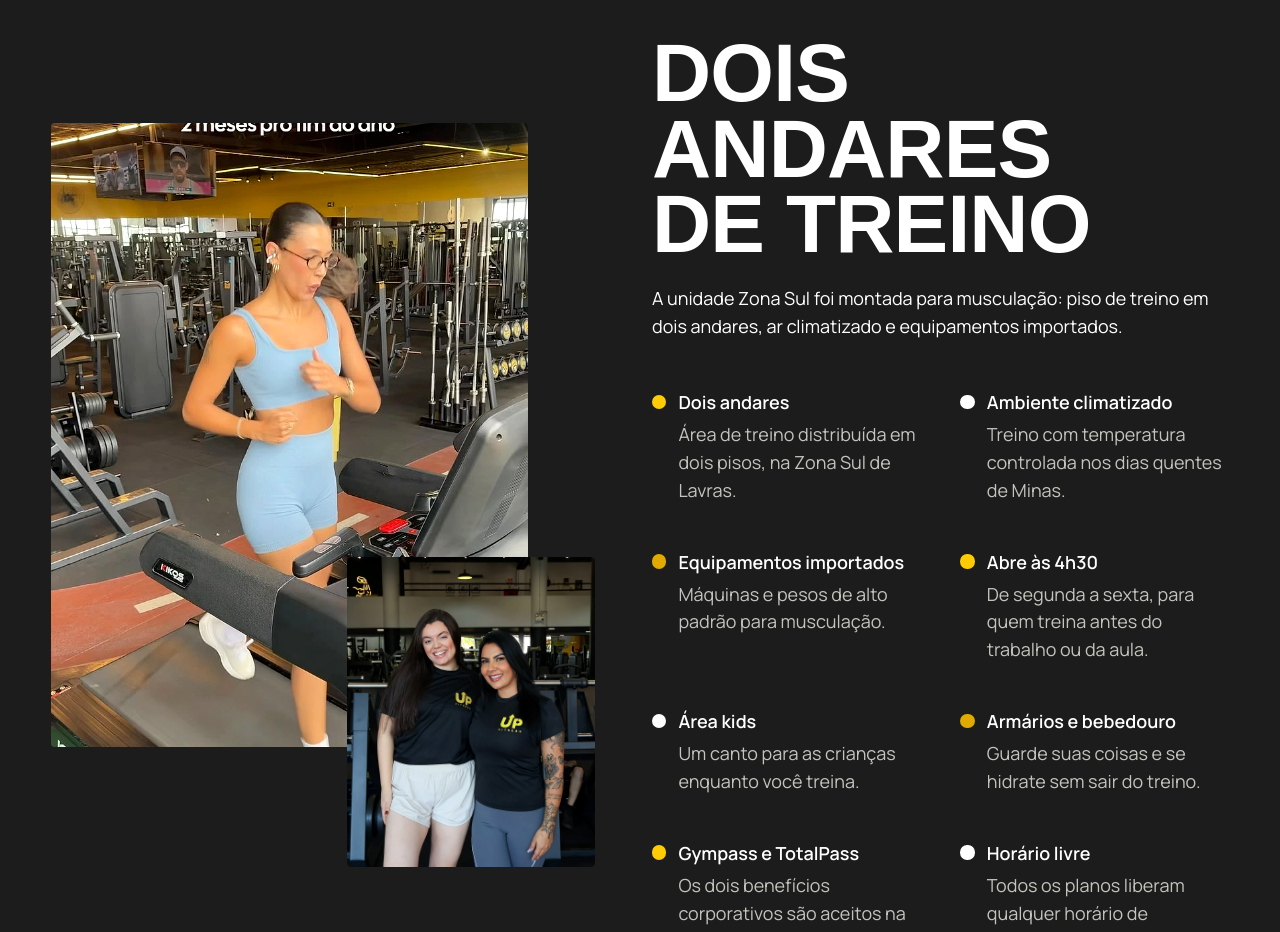
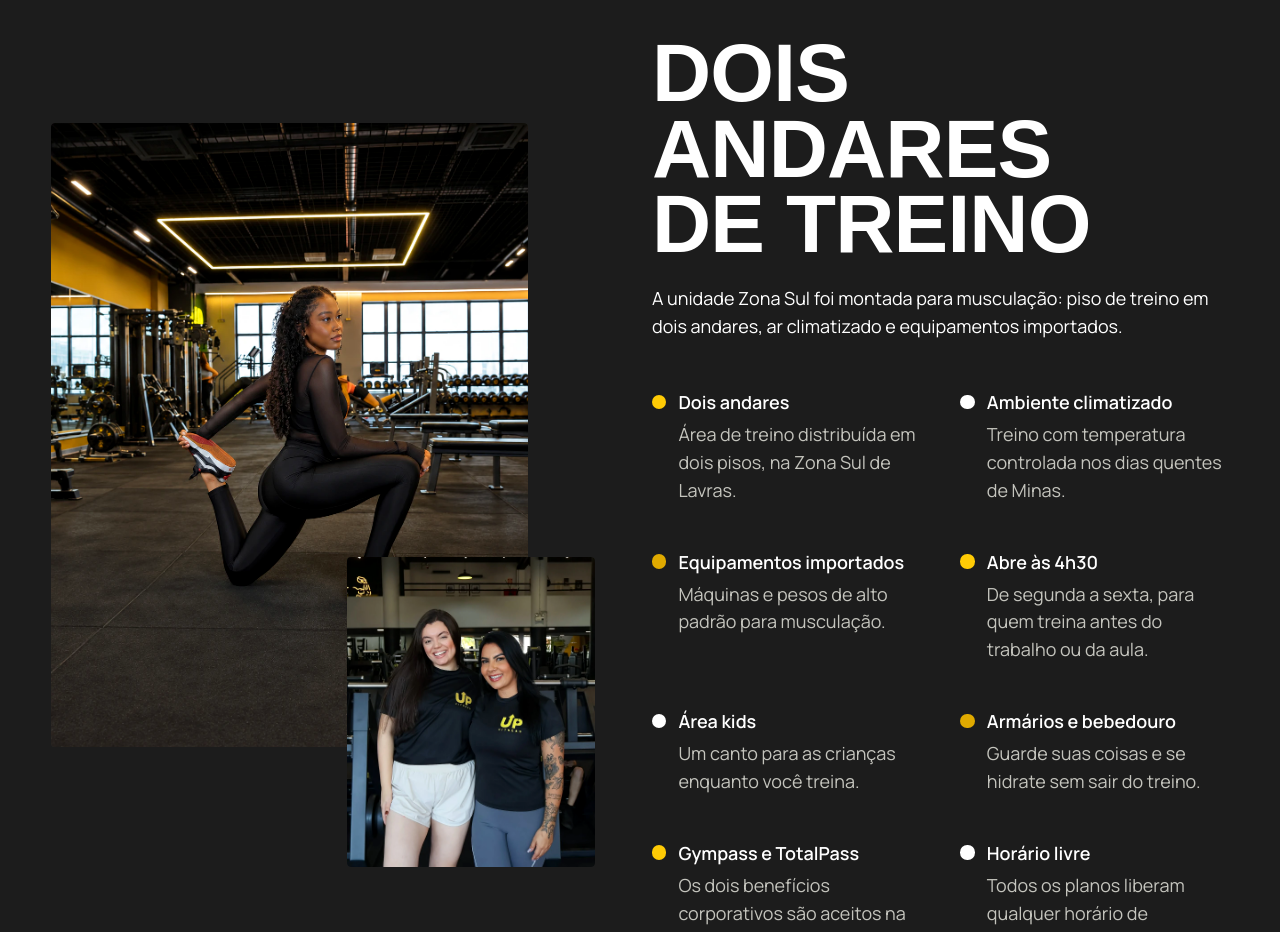
Before and after one commit to duduwwl/up-fitness-site, a Next.js app: page / in a window 1280 px wide. Shown: the part 880-1812 px from the top of the page. Built offline with nearby package versions, Linux system fonts and the light colour scheme; a web font is replaced by a local one.

Commit message:
fix: replace structure photo with clean official image

```diff
--- a/src/components/structure.module.css
+++ b/src/components/structure.module.css
@@ -32,7 +32,7 @@
   width: 100%;
 }
 .img {
-  object-position: 18% 60%;
+  object-position: 50% 50%;
 }
 
 .intro {
--- a/src/components/structure.tsx
+++ b/src/components/structure.tsx
@@ -5,7 +5,7 @@ import { Reveal, RevealItem } from "./reveal";
 import styles from "./structure.module.css";
 
 export function Structure() {
-  const primary = photos.training;
+  const primary = photos.dayUse;
   const secondary = photos.team;
   return (
     <TextEffects>
--- a/src/content/site.ts
+++ b/src/content/site.ts
@@ -161,6 +161,16 @@ export type Photo = {
 
 // Photos published by the official @upfitness_lavras profile.
 export const photos = {
+  dayUse: {
+    src: "/up-fitness-site/images/instagram-day-use-clean.webp",
+    width: 1121,
+    height: 1403,
+    alt: "Aluna se alongando entre os equipamentos da UP Fitness Zona Sul",
+    caption: "Área de musculação da UP Fitness Zona Sul.",
+    credit: "UP Fitness Lavras",
+    license: "Instagram oficial; arte sobreposta removida para uso no site",
+    page: "https://www.instagram.com/p/Dd4sZpCSoQU/",
+  },
   tour: {
     src: "/up-fitness-site/images/instagram-tour.webp",
     width: 1080,
```
Also changed, not shown: public/images/instagram-day-use-clean.webp (added).
